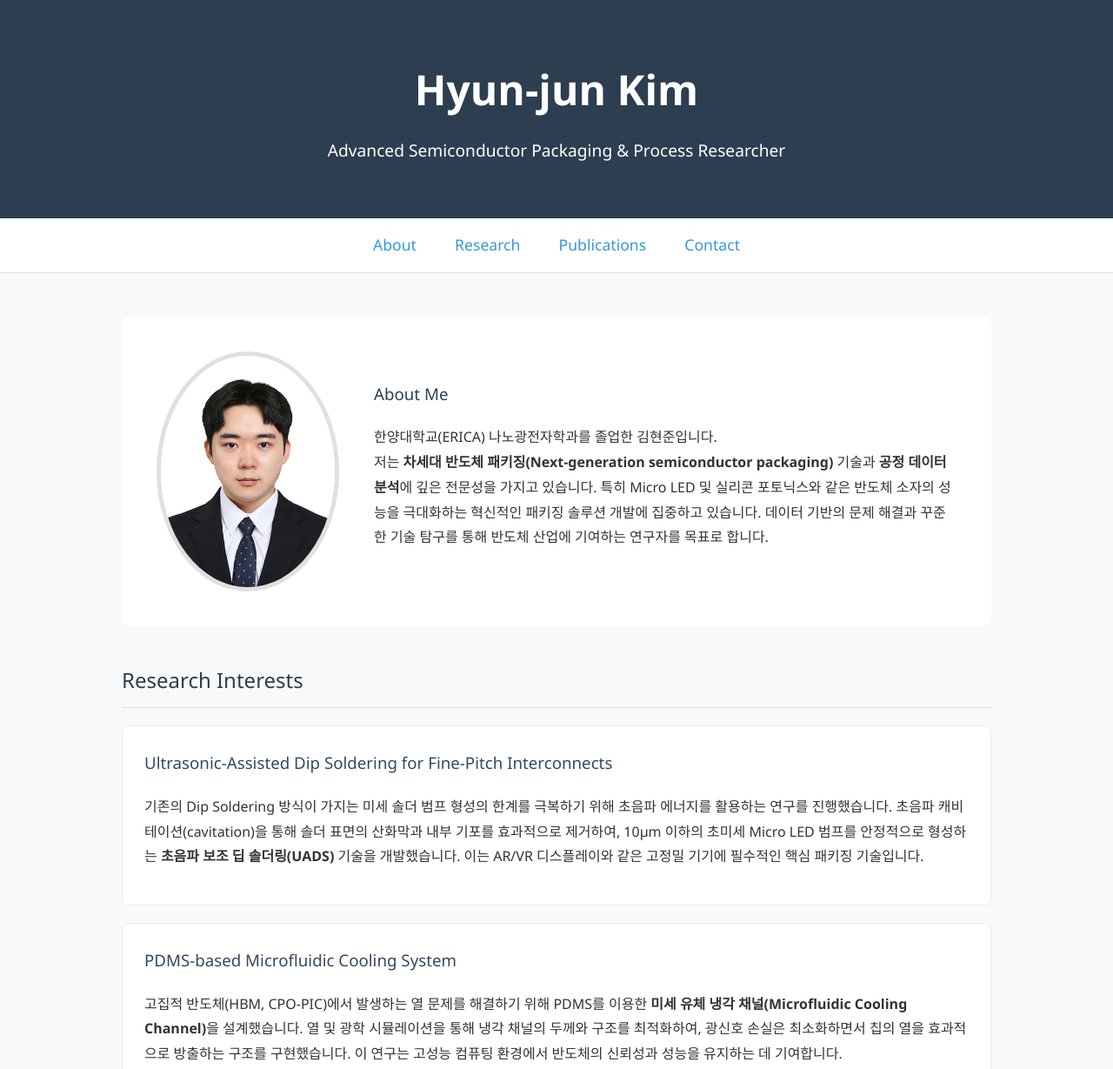
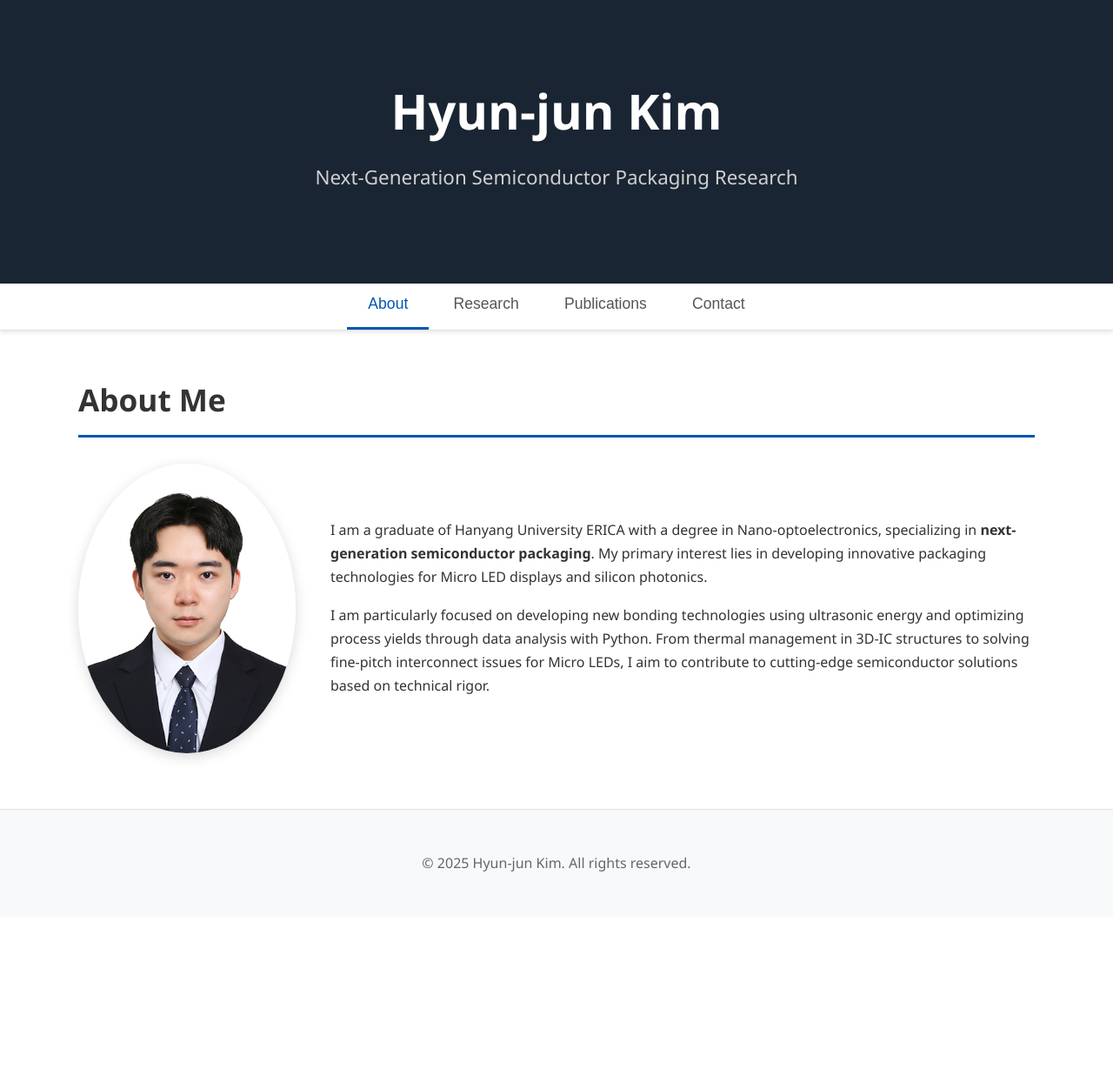
Before and after one commit to KIM-Hyunjun99/Homepage, a plain HTML site: page index.html in a window 1280 px wide. Shown: the top 1229 px of the page at 87% size. After the commit the page ends 1054 px from the top, so only its background shows below. Drawn offline with Linux system fonts and the light colour scheme.

Commit message:
Feat: Apply user requested changes for tabbed UI and content

```diff
--- a/index.html
+++ b/index.html
@@ -1,182 +1,221 @@
 <!DOCTYPE html>
-<html lang="ko">
+<html lang="en">
 <head>
     <meta charset="UTF-8">
     <meta name="viewport" content="width=device-width, initial-scale=1.0">
-    <title>Hyun-jun Kim | Advanced Packaging Research</title>
+    <title>Hyun-jun Kim | Research</title>
     <style>
-        /* --- 기본 스타일 --- */
         body {
-            font-family: 'Segoe UI', Arial, sans-serif;
+            font-family: 'Segoe UI', Apple SD Gothic Neo, Arial, sans-serif;
+            line-height: 1.7;
             margin: 0;
-            background-color: #f8f9fa;
+            background-color: #ffffff;
             color: #333;
-            line-height: 1.8;
+        }
+        .hero {
+            background-color: #1a2533;
+            color: #fff;
+            text-align: center;
+            padding: 80px 20px;
+        }
+        .hero h1 {
+            font-size: 3.5rem;
+            margin: 0;
+            font-weight: 600;
+        }
+        .hero p {
+            font-size: 1.4rem;
+            color: #d0d0d0;
+            margin-top: 10px;
+        }
+        /* --- Tab Navigation --- */
+        .tab-nav {
+            position: sticky;
+            top: 0;
+            background: #fff;
+            text-align: center;
+            z-index: 1000;
+            box-shadow: 0 2px 5px rgba(0,0,0,0.1);
+            border-bottom: 1px solid #e0e0e0;
+        }
+        .tab-nav button {
+            background: none;
+            border: none;
+            padding: 1rem 1.5rem;
+            cursor: pointer;
+            font-size: 1.1rem;
+            font-weight: 500;
+            color: #555;
+            transition: color 0.3s, border-bottom 0.3s;
+            border-bottom: 3px solid transparent;
+            margin-top: -3px;
+        }
+        .tab-nav button.active {
+            color: #0056b3;
+            border-bottom: 3px solid #0056b3;
         }
         .container {
-            max-width: 1000px;
-            margin: 0 auto;
-            padding: 20px;
+            width: 90%;
+            max-width: 1100px;
+            margin: 50px auto;
+            padding: 0 20px;
         }
-        h1, h2, h3 {
-            font-weight: 300;
-            color: #2c3e50;
+        /* --- Tab Content --- */
+        .tab-content {
+            display: none; /* Initially hide all content */
+        }
+        .tab-content.active {
+            display: block; /* Show active content */
         }
         h2 {
-            border-bottom: 1px solid #e0e0e0;
+            font-size: 2.2rem;
+            font-weight: 600;
+            border-bottom: 3px solid #0056b3;
             padding-bottom: 10px;
+            margin-bottom: 30px;
+        }
+        h3 {
+            font-size: 1.6rem;
+            color: #1a2533;
             margin-top: 40px;
         }
+        .about-grid {
+            display: grid;
+            grid-template-columns: 250px 1fr;
+            gap: 40px;
+            align-items: center;
+        }
+        .about-grid img {
+            width: 100%;
+            border-radius: 50%;
+            box-shadow: 0 4px 15px rgba(0,0,0,0.15);
+        }
+        .research-item, .publications-item {
+            margin-bottom: 25px;
+        }
+        .research-item p, .publications-item p {
+            font-size: 1.1rem;
+        }
+        footer {
+            text-align: center;
+            padding: 2rem;
+            background: #f8f9fa;
+            border-top: 1px solid #e0e0e0;
+            color: #666;
+            margin-top: 4rem;
+        }
         a {
-            color: #3498db;
+            color: #0056b3;
             text-decoration: none;
         }
         a:hover {
             text-decoration: underline;
         }
-
-        /* --- 헤더 --- */
-        .hero-header {
-            background-color: #2c3e50;
-            color: white;
-            padding: 60px 20px;
-            text-align: center;
-        }
-        .hero-header h1 {
-            color: white;
-            font-size: 3em;
-            font-weight: bold;
-            margin: 0;
-        }
-        .hero-header p {
-            font-size: 1.2em;
-            font-weight: 300;
-            margin: 10px 0 0;
-        }
-
-        /* --- 네비게이션 --- */
-        nav {
-            background-color: white;
-            border-bottom: 1px solid #e0e0e0;
-            text-align: center;
-            padding: 15px 0;
-            position: sticky;
-            top: 0;
-            z-index: 100;
-        }
-        nav a {
-            font-weight: 500;
-            margin: 0 20px;
-            font-size: 1.1em;
-        }
-
-        /* --- 소개 (About) 섹션 --- */
-        .about-section {
-            display: flex;
-            align-items: center;
-            gap: 40px;
-            background-color: #fff;
-            padding: 40px;
-            border-radius: 8px;
-            margin-top: 30px;
-        }
-        .about-section img {
-            width: 200px;
-            height: auto;
-            border-radius: 50%;
-            border: 5px solid #e0e0e0;
-        }
-        .about-text h3 {
-            margin-top: 0;
-        }
-
-        /* --- 연구 (Research) & 출판 (Publications) 섹션 --- */
-        .research-item, .publication-item {
-            background-color: #fff;
-            padding: 25px;
-            border-radius: 8px;
-            margin-bottom: 20px;
-            border: 1px solid #e9ecef;
-        }
-        .research-item h3, .publication-item h3 {
-            margin-top: 0;
-            color: #34495e;
-        }
-        .publication-item p { margin: 5px 0; }
-
-        /* --- 푸터 --- */
-        footer {
-            text-align: center;
-            padding: 20px;
-            margin-top: 40px;
-            background-color: #34495e;
-            color: #ecf0f1;
+        /* Responsive */
+        @media (max-width: 768px) {
+            .about-grid {
+                grid-template-columns: 1fr;
+                text-align: center;
+            }
+            .about-grid img {
+                width: 200px;
+                margin: 0 auto 20px;
+            }
+            .hero h1 { font-size: 2.5rem; }
+            .hero p { font-size: 1.2rem; }
+            .tab-nav button { padding: 1rem; font-size: 1rem; }
         }
     </style>
 </head>
 <body>
 
-    <header class="hero-header">
+    <header class="hero">
         <h1>Hyun-jun Kim</h1>
-        <p>Advanced Semiconductor Packaging & Process Researcher</p>
+        <p>Next-Generation Semiconductor Packaging Research</p>
     </header>
 
-    <nav>
-        <a href="#about">About</a>
-        <a href="#research">Research</a>
-        <a href="#publications">Publications</a>
-        <a href="#contact">Contact</a>
+    <nav class="tab-nav">
+        <button class="tab-link active" onclick="openTab(event, 'About')">About</button>
+        <button class="tab-link" onclick="openTab(event, 'Research')">Research</button>
+        <button class="tab-link" onclick="openTab(event, 'Publications')">Publications</button>
+        <button class="tab-link" onclick="openTab(event, 'Contact')">Contact</button>
     </nav>
 
-    <div class="container">
-        <section id="about" class="about-section">
-            <img src="profile.jpg" alt="Hyun-jun Kim Profile Photo">
-            <div class="about-text">
-                <h3>About Me</h3>
+    <main class="container">
+        <section id="About" class="tab-content active">
+            <h2>About Me</h2>
+            <div class="about-grid">
+                <img src="profile.jpg" alt="Hyun-jun Kim Profile">
+                <div>
+                    <p>
+                        I am a graduate of Hanyang University ERICA with a degree in Nano-optoelectronics, specializing in <strong>next-generation semiconductor packaging</strong>. My primary interest lies in developing innovative packaging technologies for Micro LED displays and silicon photonics.
+                    </p>
+                    <p>
+                        I am particularly focused on developing new bonding technologies using ultrasonic energy and optimizing process yields through data analysis with Python. From thermal management in 3D-IC structures to solving fine-pitch interconnect issues for Micro LEDs, I aim to contribute to cutting-edge semiconductor solutions based on technical rigor.
+                    </p>
+                </div>
+            </div>
+        </section>
+
+        <section id="Research" class="tab-content">
+            <h2>Research</h2>
+            <div class="research-item">
+                <h3>PDMS-based Micro-Fluidic Cooling Channel</h3>
+                <p>To address the critical heat dissipation issues in 3D-stacked semiconductors (HBM, CPO), I designed a microfluidic cooling channel using PDMS. Through thermal and optical simulations, I optimized the structure to efficiently dissipate heat while minimizing optical loss in waveguides, thereby maintaining signal integrity in high-performance computing environments.</p>
+            </div>
+            <div class="research-item">
+                <h3>Ultrasonic-Assisted Dip Soldering (UADS)</h3>
+                <p>To overcome the limitations of conventional Fluidic Self-Assembly (FSA) and to reliably form solder bumps smaller than 10µm, I developed the Ultrasonic-Assisted Dip Soldering (UADS) technology. By using ultrasonic cavitation energy to effectively remove oxide layers and internal voids from the solder, this technique significantly improves alignment precision and bonding yield for AR/VR display packaging.</p>
+            </div>
+            <div class="research-item">
+                <h3>Micro LED Chip Fabrication & Process Analysis</h3>
+                <p>With a strong foundation in the 8 major semiconductor processes, I fabricate Micro LED chips and analyze process outcomes. This involves understanding the mechanism of each piece of equipment and optimizing process recipes. I also perform automated defect recognition on fabricated wafers, using Python (Pandas, Matplotlib) to visualize wafer map data and correlate defect clusters with potential equipment anomalies to enhance process yield.</p>
+            </div>
+        </section>
+
+        <section id="Publications" class="tab-content">
+            <h2>Publications</h2>
+            <div class="publications-item">
+                <h3>Conference Poster Presentation</h3>
                 <p>
-                    한양대학교(ERICA) 나노광전자학과를 졸업한 김현준입니다.<br>
-                    저는 <strong>차세대 반도체 패키징(Next-generation semiconductor packaging)</strong> 기술과 <strong>공정 데이터 분석</strong>에 깊은 전문성을 가지고 있습니다. 특히 Micro LED 및 실리콘 포토닉스와 같은 반도체 소자의 성능을 극대화하는 혁신적인 패키징 솔루션 개발에 집중하고 있습니다. 데이터 기반의 문제 해결과 꾸준한 기술 탐구를 통해 반도체 산업에 기여하는 연구자를 목표로 합니다.
+                    <strong>"Ultrasonic-Driven Wetting Control in Dip Soldering for Microelectronic Packaging"</strong><br>
+                    H. Kim*, J. Park*, and D. Lee<br>
+                    <em>25th International Meeting on Information Display (IMID 2025)</em>, Aug 2025.<br>
+                    (* denotes co-first authors.)
                 </p>
             </div>
         </section>
 
-        <section id="research">
-            <h2>Research Interests</h2>
-            <div class="research-item">
-                <h3>Ultrasonic-Assisted Dip Soldering for Fine-Pitch Interconnects</h3>
-                <p>기존의 Dip Soldering 방식이 가지는 미세 솔더 범프 형성의 한계를 극복하기 위해 초음파 에너지를 활용하는 연구를 진행했습니다. 초음파 캐비테이션(cavitation)을 통해 솔더 표면의 산화막과 내부 기포를 효과적으로 제거하여, 10µm 이하의 초미세 Micro LED 범프를 안정적으로 형성하는 <strong>초음파 보조 딥 솔더링(UADS)</strong> 기술을 개발했습니다. 이는 AR/VR 디스플레이와 같은 고정밀 기기에 필수적인 핵심 패키징 기술입니다.</p>
-            </div>
-            <div class="research-item">
-                <h3>PDMS-based Microfluidic Cooling System</h3>
-                <p>고집적 반도체(HBM, CPO-PIC)에서 발생하는 열 문제를 해결하기 위해 PDMS를 이용한 <strong>미세 유체 냉각 채널(Microfluidic Cooling Channel)</strong>을 설계했습니다. 열 및 광학 시뮬레이션을 통해 냉각 채널의 두께와 구조를 최적화하여, 광신호 손실은 최소화하면서 칩의 열을 효과적으로 방출하는 구조를 구현했습니다. 이 연구는 고성능 컴퓨팅 환경에서 반도체의 신뢰성과 성능을 유지하는 데 기여합니다.</p>
-            </div>
-            <div class="research-item">
-                <h3>Micro LED Chip Fabrication & Analysis</h3>
-                <p>반도체 8대 공정(리소그래피, 증착, 식각 등)에 대한 높은 이해도를 바탕으로 Micro LED 칩을 직접 제작하고 분석하는 연구를 수행합니다. Host-Dopant 에너지 전달 메커니즘을 분석하고, TADF(열 활성 지연 형광) 시스템 시뮬레이션을 통해 소자의 내부 양자 효율(IQE)을 극대화하는 방안을 연구하고 있습니다.</p>
-            </div>
-        </section>
-
-        <section id="publications">
-            <h2>Publications & Presentations</h2>
-            <div class="publication-item">
-                <h3>International Conference Poster Presentation</h3>
-                <p><strong>Title:</strong> Ultrasonic-Driven Wetting Control in Dip Soldering for Microelectronic Packaging</p>
-                <p><strong>Authors:</strong> <u>H. Kim*</u>, J. Park*, and D. Lee.</p>
-                <p><strong>Conference:</strong> 25th International Meeting on Information Display (IMID 2025)</p>
-                <p><strong>Date:</strong> August 2025 (Poster Presentation)</p>
-            </div>
-        </section>
-
-        <section id="contact">
+        <section id="Contact" class="tab-content">
             <h2>Contact</h2>
             <p>Email: <a href="mailto:guswns9474@gmail.com">guswns9474@gmail.com</a></p>
             <p>GitHub: <a href="https://github.com/KIM-Hyunjun99" target="_blank">github.com/KIM-Hyunjun99</a></p>
         </section>
-    </div>
+    </main>
 
     <footer>
         <p>&copy; 2025 Hyun-jun Kim. All rights reserved.</p>
     </footer>
 
+    <script>
+        function openTab(evt, tabName) {
+            // Get all elements with class="tab-content" and hide them
+            let tabcontent = document.getElementsByClassName("tab-content");
+            for (let i = 0; i < tabcontent.length; i++) {
+                tabcontent[i].style.display = "none";
+            }
+
+            // Get all elements with class="tab-link" and remove the class "active"
+            let tablinks = document.getElementsByClassName("tab-link");
+            for (let i = 0; i < tablinks.length; i++) {
+                tablinks[i].className = tablinks[i].className.replace(" active", "");
+            }
+
+            // Show the current tab, and add an "active" class to the button that opened the tab
+            document.getElementById(tabName).style.display = "block";
+            evt.currentTarget.className += " active";
+        }
+    </script>
+
 </body>
 </html>
```
